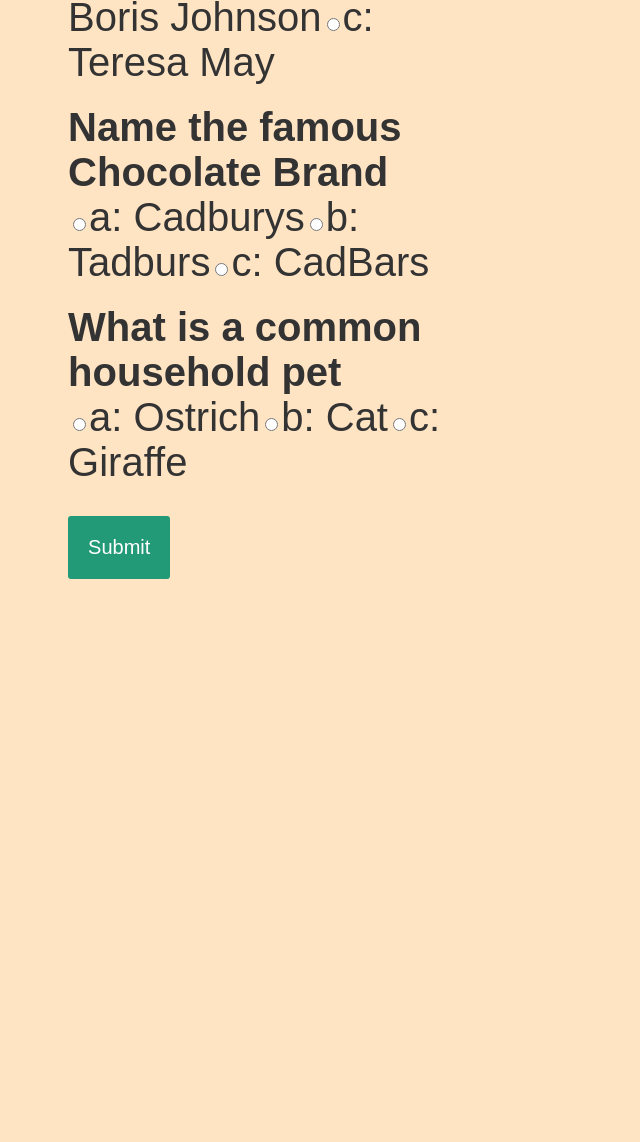
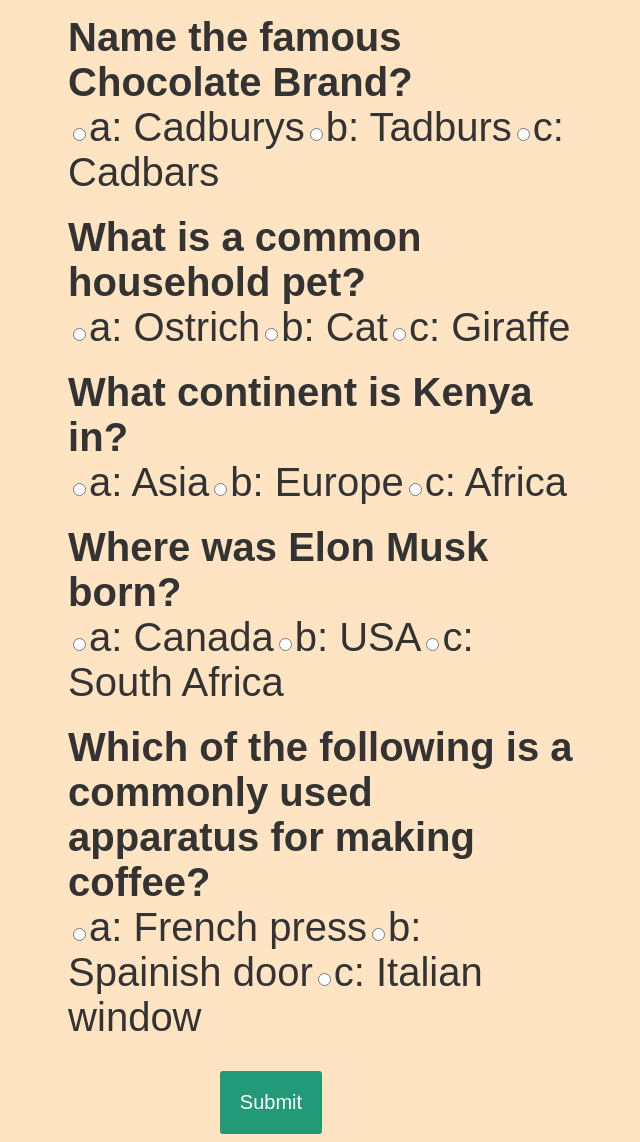
Before and after one commit to Colmc2966/CoffeeQuiz, a plain HTML site: page index.html in a window 1280 px wide. Shown: the part 1000-2142 px from the top of the page, without its empty margins (357-997 px from the left). Before the commit the page ends 1587 px from the top, so only its background shows below. Drawn offline with Linux system fonts and the light colour scheme.

Commit message:
Adding more questions and adjusted styling of page slightly

```diff
--- a/assets/css/style.css
+++ b/assets/css/style.css
@@ -7,10 +7,11 @@
 
 #heading{
     background-color: rgb(207, 125, 24);
-	margin: 5% 33%;
 	border-bottom: 4px solid black;
 	text-align: center;
 	padding: 0 5px;
+	width: 40%;
+	margin: 5% 30%;
 }
 
 #line {
@@ -19,6 +20,7 @@
 
 #table {
 	margin: 2.5% 33%;
+	width: 40%;
 }
 .question{
 	font-weight: 600;
@@ -36,7 +38,7 @@
 	padding: 20px;
 	cursor: pointer;
 	margin-bottom: 20px;
-	margin: 0 33%;
+	margin: 0 45%;
 }
 #go:hover{
 	background-color: #3a8;
--- a/assets/js/script.js
+++ b/assets/js/script.js
@@ -19,23 +19,50 @@
         correctAnswer: 'b'
     },
     {
-        question: "Name the famous Chocolate Brand",
+        question: "Name the famous Chocolate Brand?",
         answers: {
             a: 'Cadburys',
             b: 'Tadburs',
-            c: 'CadBars'
+            c: 'Cadbars'
         },
         correctAnswer: 'a'
     },
     {
-        question: "What is a common household pet",
+        question: "What is a common household pet?",
         answers: {
             a: 'Ostrich',
             b: 'Cat',
             c: 'Giraffe'
         },
         correctAnswer: 'b'
-    }
+    },
+    {
+        question: "What continent is Kenya in?",
+        answers: {
+            a: 'Asia',
+            b: 'Europe',
+            c: 'Africa'
+        },
+        correctAnswer: 'c'
+    },
+    {
+        question: "Where was Elon Musk born?",
+        answers: {
+            a: 'Canada',
+            b: 'USA',
+            c: 'South Africa'
+        },
+        correctAnswer: 'c'
+    },
+    {
+        question: "Which of the following is a commonly used apparatus for making coffee?",
+        answers: {
+            a: 'French press',
+            b: 'Spainish door',
+            c: 'Italian window'
+        },
+        correctAnswer: 'a'
+    },
 ];
 
 var tableContainer = document.getElementById('table');
```
